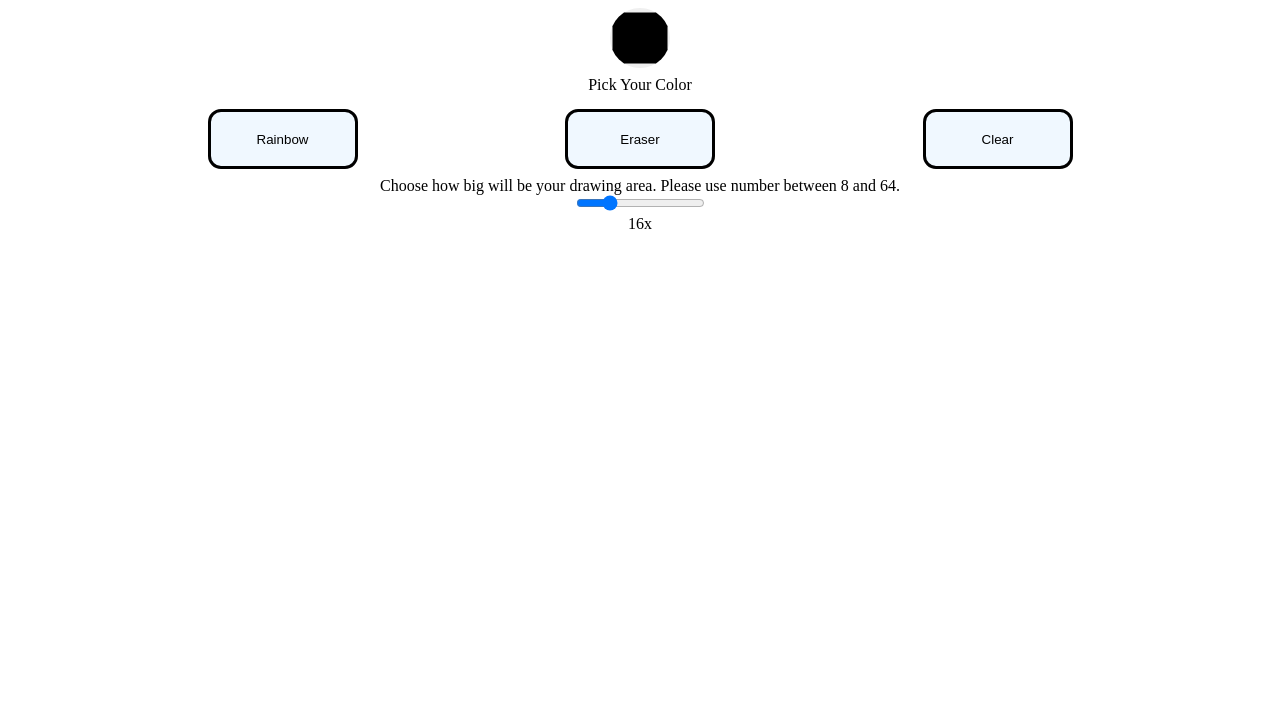
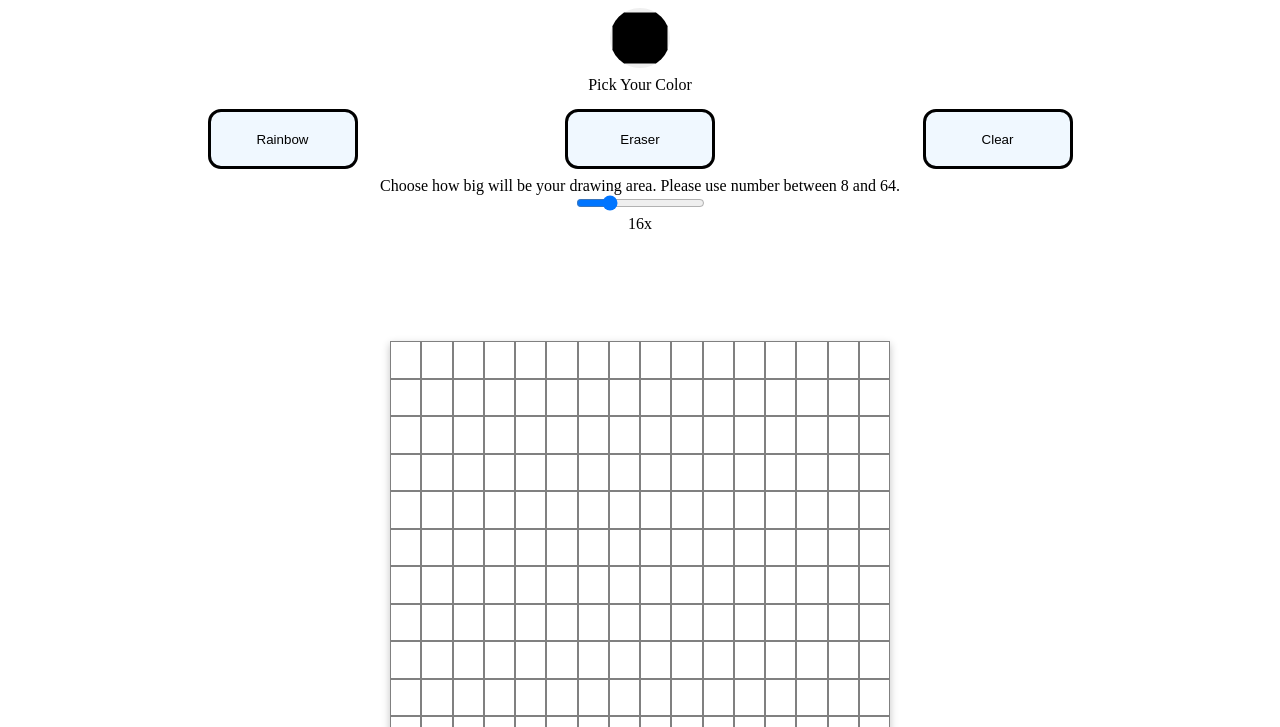
Before and after one commit to P01234/etch-a-sketch, a plain HTML site: page index.html in a window 1280 px wide. Shown: the part 73-800 px from the top of the page. Drawn offline with Linux system fonts and the light colour scheme.

Commit message:
incompleteProject

```diff
--- a/index.css
+++ b/index.css
@@ -60,9 +60,37 @@ h1{
     margin:8px;
 
 }
+#mainSection{
+    display:flex;
+    flex-direction: column;
+    align-items: center;
+    justify-content: center;
+    width: 100%;
+    height: 100%;
+}
+#mainContainer{
+    display:grid;
+    width:500px;
+    box-shadow: rgba(0, 0, 0, 0.24) 0px 3px 8px;
+    height:600px;
 
-#mainContainer{
-    display: grid;
+}
+
+
+.box    {
+    display:grid;
+    border: solid gray 1px;
+
+}
+.divItem{
+    background-color:red
+}
+.childItem  {
+    background-color: #fff;
+    transition: 0.1s;
+}
+.box :hover{
+    background-color: #000;
 }
 #howMany{
     display:block;
--- a/index.html
+++ b/index.html
@@ -15,6 +15,8 @@
 </head>
 <body>
     <h1>Etch A-Sketch</h1>
+
+
         <div id = "changeColorButton">
             <input type="color" class = "firstOptionButton" id="pickColorButton">
             <div class = "goBellow">
@@ -39,10 +41,15 @@
                 <input type="range" id="setGrid" value="16" min="1" max="64">
                 <div class="gridMeter"><p id = "whatSize">16x</p></div>
             </div>
-            <div id =   "mainContainer">
 
+                <section id = "mainSection">
+                    <div id = "mainContainer">
 
-            </div>
+                    </div>
+                </section>
+                <footer id = "mainFooter">
+
+                </footer>
 </body>
 <script src="/index.js">
 
--- a/index.js
+++ b/index.js
@@ -1,21 +1,46 @@
+//If you're seing this and find something that is weird or could be done better with another way.
+//You are propably right as this is one of my first projects.
+//PROJETO INCOMPLETO.
 const selectColorButton = document.querySelector("#pickColorButton").value;
-const rainbow = document.querySelector("rainbowButton");
-const eraser = document.querySelector("eraserButton");
-const clear = document.querySelector("clearButton");
+const rainbow = document.querySelector("#rainbowButton").addEventListener("click", rainbowOption);
+const eraser = document.querySelector("#eraserButton");
+const clear = document.querySelector("#clearButton").addEventListener('click', clean);
 const rows = document.querySelector("#setGrid").value;
-const columns = rows;
-const mainContainer = document.querySelector("#mainContainer");
+const mainContent = document.getElementById("mainContainer");
+const mainContent2 =  document.getElementById("mainContainer");
+let createDiv
+
 //make the grid.
 
 
-let makeGrid = function(row, column) {
-    mainContainer.style.setProperty("--grid-rows",row);
-    mainContainer.style.setProperty("--grid-cols", column);
-    for(let i = 0; i <= (row * column); i++)    {
-        let createDiv = document.createElement("div");
-        mainContainer.appendChild(createDiv);
-        console.log(i);
+let makeGrid = function(size) {
+    for(let i = 0; i < (size * size); i++){
+      let createDiv2 = document.createElement("div");
+        mainContent.appendChild(createDiv2)
+        mainContent.style.gridTemplateColumns = `repeat(${size}, 1fr)`;
+        mainContent.style.gridTemplateRows = `repeat(${size}, 1fr)`;
+        createDiv2.classList.add('box');
+        createDiv = createDiv2;
+        createDiv2.addEventListener("mouseover", () => {
+            createDiv2.style.backgroundColor = selectColorButton;
 
+        })
     }
+
+
 };
-    makeGrid(rows, columns);
+    console.log(createDiv)
+    makeGrid(rows);
+    function rainbowOption()    {
+        alert("jorge!!!");
+    }
+
+
+
+
+
+
+    function clean() {
+        let a;
+        a = mainContent.style.backgroundColor = "white";
+    }
```
